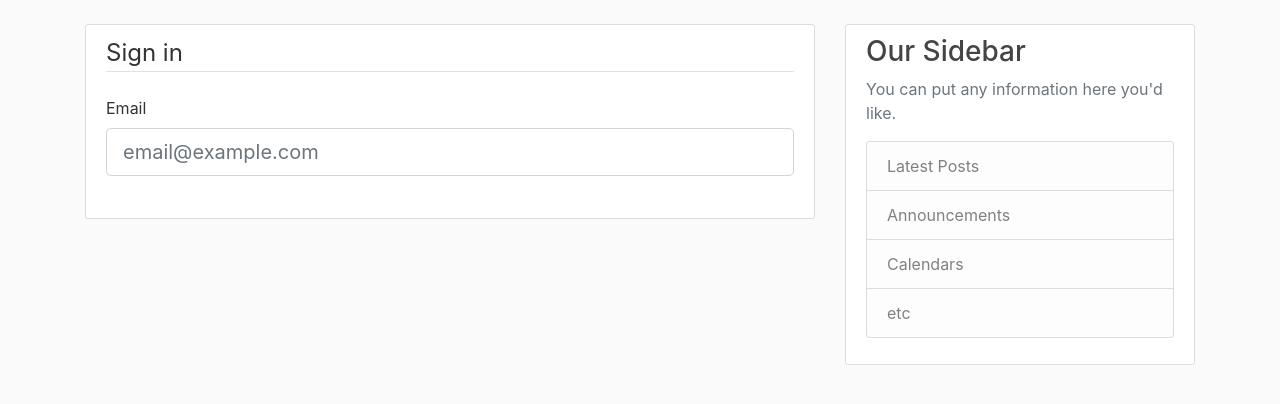
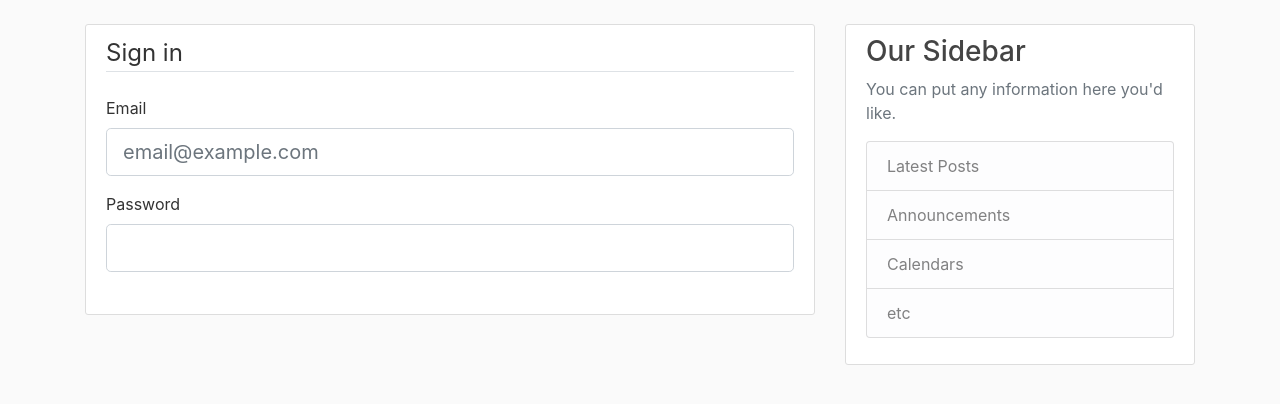
Before and after one commit to banji220/flaskblog, a Flask app: page /login in a window 1280 px wide. Shown: the part 56-460 px from the top of the page. Run offline with Flask 2, Linux system fonts and the light colour scheme; some libraries are stand-ins or nearby versions.

Commit message:
Added password field for the Login page

```diff
--- a/templates/login.html
+++ b/templates/login.html
@@ -10,6 +10,11 @@
                     {{ form.email(class="form-control form-control-lg") }}
                 </div>
 
+
+                <div class="form-group">
+                    {{ form.password.label(class="form-control-label") }}
+                    {{ form.password(class="form-control form-control-lg") }}
+                </div>
             </fieldset>
         </form>
     </div>
```
